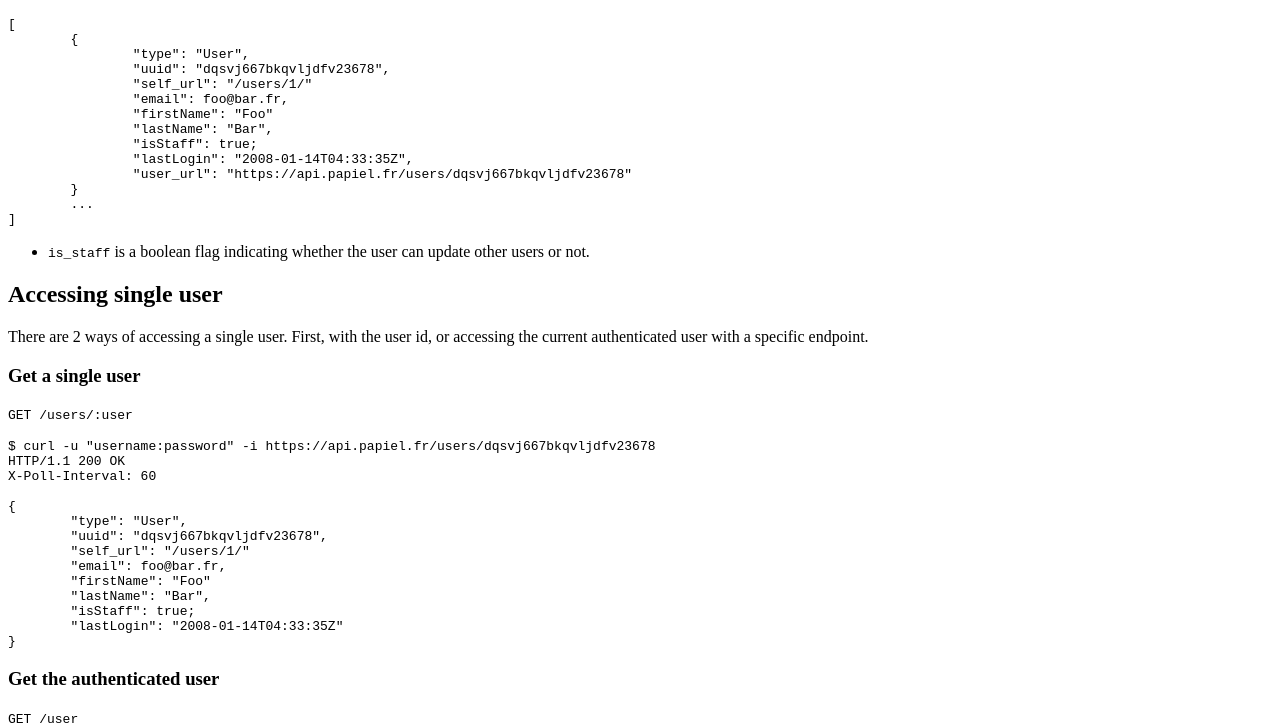
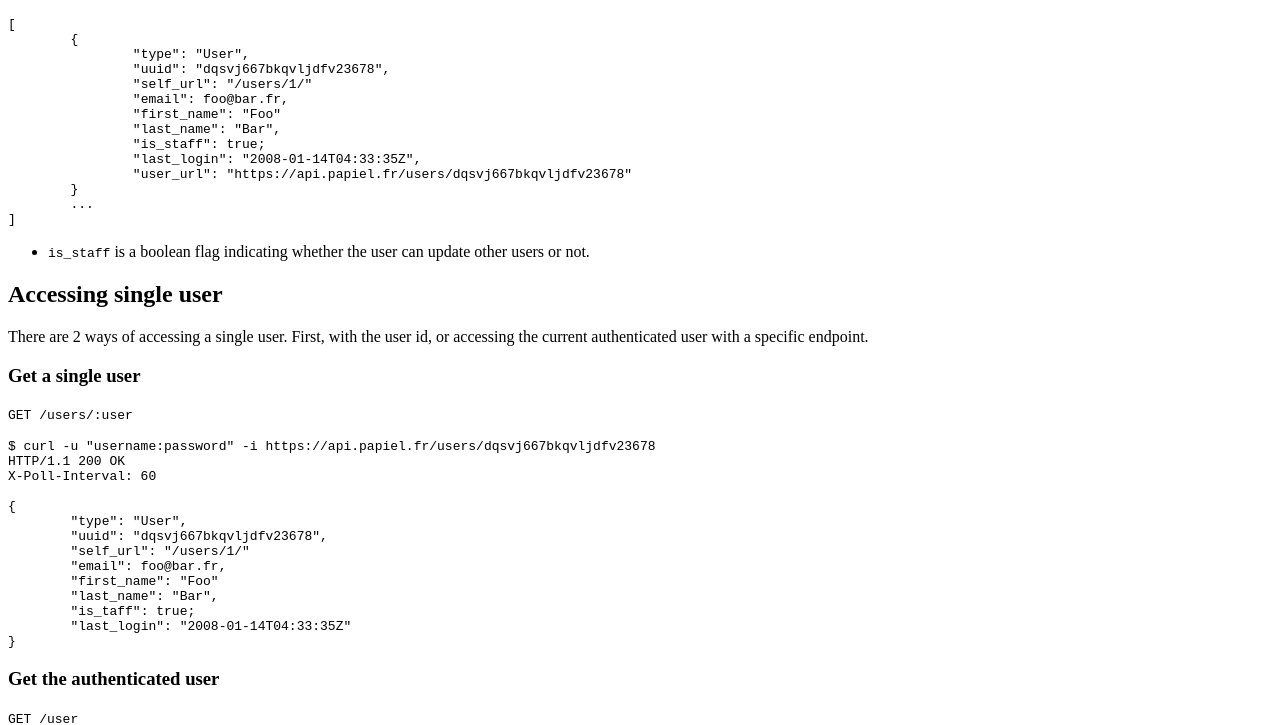
Before and after one commit to AnyFetch/developers.anyfetch.com, a Jekyll site: the page built from users/index.md, in a window 1280 px wide and 1400 px high. Shown: the part 443-1168 px from the top of the window. Built offline with Jekyll 4.4.1, drawn with Linux system fonts in a browser that asks for light colours; some web fonts are replaced; some of the changed text lies outside the part shown.

```diff
--- a/users/index.md
+++ b/users/index.md
@@ -29,10 +29,10 @@
 			"uuid": "dqsvj667bkqvljdfv23678",
 			"self_url": "/users/1/"
 			"email": foo@bar.fr,
-			"firstName": "Foo"
-			"lastName": "Bar",
-			"isStaff": true;
-			"lastLogin": "2008-01-14T04:33:35Z",
+			"first_name": "Foo"
+			"last_name": "Bar",
+			"is_staff": true;
+			"last_login": "2008-01-14T04:33:35Z",
 			"user_url": "https://api.papiel.fr/users/dqsvj667bkqvljdfv23678"
 		}
 		...
@@ -57,10 +57,10 @@
 		"uuid": "dqsvj667bkqvljdfv23678",
 		"self_url": "/users/1/"
 		"email": foo@bar.fr,
-		"firstName": "Foo"
-		"lastName": "Bar",
-		"isStaff": true;
-		"lastLogin": "2008-01-14T04:33:35Z"
+		"first_name": "Foo"
+		"last_name": "Bar",
+		"is_taff": true;
+		"last_login": "2008-01-14T04:33:35Z"
 	}
 
 
@@ -83,10 +83,10 @@
 
 #### Input
 
-- `firstName` **string**
-- `lastName` **string**
+- `first_name` **string**
+- `last_name` **string**
 - `email` **string**
-- `isStaff` _optional_ **boolean**, set to false by default
+- `is_staff` _optional_ **boolean**, set to false by default
 
 	{
 		"firstName": "Foo",
@@ -112,17 +112,16 @@
 
 #### Input
 
-- `firstName` _optional_ **string**
-- `lastName` _optional_ **string**
+- `first_name` _optional_ **string**
+- `last_name` _optional_ **string**
 - `email` _optional_ **string**
-- `isActive` _optional_ **boolean**
-- `isStaff` _optional_ **boolean**
+- `is_staff` _optional_ **boolean**
 
 Format:
 
 	{
-		"firstName": "Baz",
-		"lastName": "Foo",
+		"first_name": "Baz",
+		"last_name": "Foo",
 		"email": "baz.foo@bar.com"
 	}
 
```
